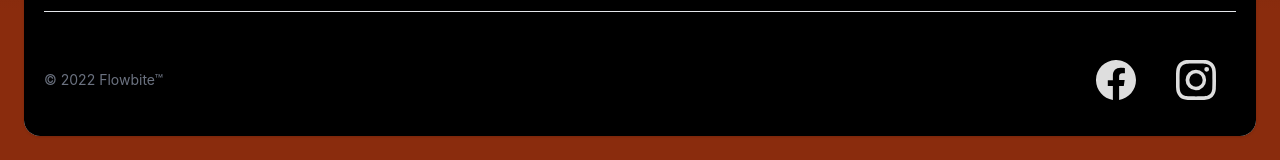
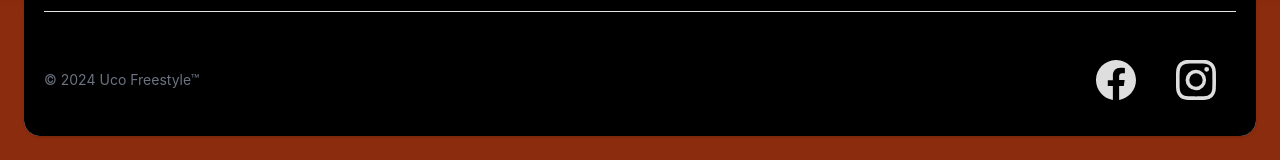
Before and after one commit to fracki1010/uco-frestyle-2, a React (Vite) app: page /services/2/package/7 in a window 1280 px wide. Shown: the part 1553-1713 px from the top of the page. Built offline with nearby package versions, Linux system fonts and the light colour scheme; a web font is replaced by a local one.

Commit message:
modified: marca comercial

```diff
--- a/src/components/Footer.jsx
+++ b/src/components/Footer.jsx
@@ -42,7 +42,7 @@ export function FooterUco() {
         </div>
         <FooterDivider />
         <div className="w-full sm:flex sm:items-center sm:justify-between">
-          <FooterCopyright href="#" by="Flowbite™" year={2022} />
+          <FooterCopyright href="#" by="Uco Freestyle™" year={2024} />
           <div className="mt-4 me-5 flex space-x-6 sm:mt-0 sm:justify-center">
             <BsFacebook
               onClick={() =>
```
